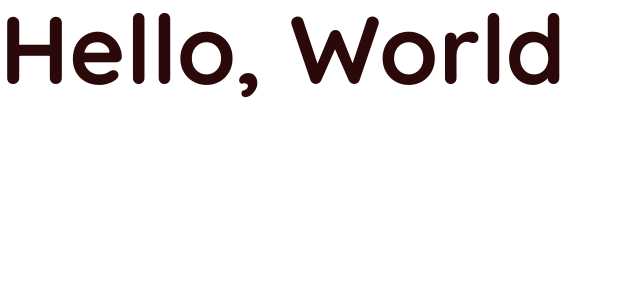
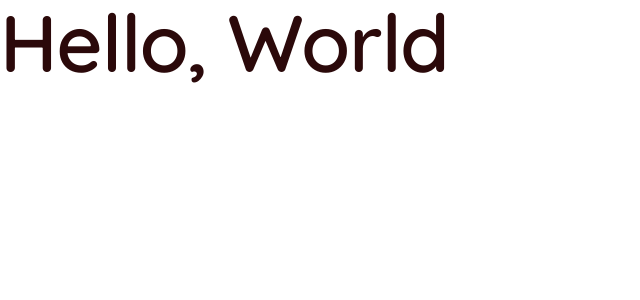
Before and after one commit to jakeswork/kued, a React (Create React App) app: page / in a window 1280 px wide. Shown: the top 300 px of the page, without its empty margins (0-640 px from the left). Built offline with nearby package versions, Linux system fonts and the light colour scheme.

Commit message:
style updates for text

```diff
--- /dev/null
+++ b/src/base.css
@@ -0,0 +1,22 @@
+html {
+  -ms-text-size-adjust: 100%;
+  -webkit-text-size-adjust: 100%;
+  font-size: 106.25%;
+  quotes: "“" "”";
+}
+
+body {
+  font-size: 17px;
+  line-height: 1.47059;
+  font-weight: 400;
+  letter-spacing: -.022em;
+  background-color: #fff;
+  font-style: normal;
+  font-synthesis: none;
+  font-feature-settings: 'kern';
+  -moz-font-feature-settings: 'kern';
+  -webkit-font-smoothing: antialiased;
+  -moz-osx-font-smoothing: grayscale;
+  direction: ltr;
+  text-align: left;
+}
--- a/src/components/Text/Text.jsx
+++ b/src/components/Text/Text.jsx
@@ -3,6 +3,7 @@ import React from 'react';
 import { propTypes, defaultProps } from './types';
 
 const Text = ({
+  bold,
   classes,
   children,
   h1,
@@ -13,19 +14,23 @@ const Text = ({
   caption,
   style,
 }) => {
-  if (h1) return <h1 style={style} className={classes.h1}>{ children }</h1>;
+  let styleOverride = style;
 
-  if (h2) return <h2 style={style} className={classes.h2}>{ children }</h2>;
+  if (bold) styleOverride = { fontWeight: 'bold', ...style };
 
-  if (h3) return <h3 style={style} className={classes.h3}>{ children }</h3>;
+  if (h1) return <h1 style={styleOverride} className={classes.h1}>{ children }</h1>;
 
-  if (h4) return <h4 style={style} className={classes.h4}>{ children }</h4>;
+  if (h2) return <h2 style={styleOverride} className={classes.h2}>{ children }</h2>;
 
-  if (h5) return <h5 style={style} className={classes.h5}>{ children }</h5>;
+  if (h3) return <h3 style={styleOverride} className={classes.h3}>{ children }</h3>;
 
-  if (caption) return <span style={style} className={classes.caption}>{ children }</span>;
+  if (h4) return <h4 style={styleOverride} className={classes.h4}>{ children }</h4>;
 
-  return <p style={style} className={classes.p}>{ children }</p>;
+  if (h5) return <h5 style={styleOverride} className={classes.h5}>{ children }</h5>;
+
+  if (caption) return <span style={styleOverride} className={classes.caption}>{ children }</span>;
+
+  return <p style={styleOverride} className={classes.p}>{ children }</p>;
 };
 
 Text.propTypes = propTypes;
--- a/src/components/Text/styles.js
+++ b/src/components/Text/styles.js
@@ -1,40 +1,55 @@
 const defaultStyles = theme => ({
   color: theme.textPrimary,
   fontFamily: theme.fontFamily,
+  fontWeight: 600,
 });
 
 export default theme => ({
   h1: {
     ...defaultStyles(theme),
-    fontWeight: 'bold',
-    fontSize: 96,
-    fontFamily: 'Quicksand,Open Sans,-apple-system,BlinkMacSystemFont,Segoe UI,Helvetica,Arial,sans-serif,Apple Color Emoji,Segoe UI Emoji,Segoe UI Symbol',
+    fontSize: 80,
+    lineHeight: '1.05em',
+    letterSpacing: '-.015em',
+    fontFamily: `Quicksand,${theme.fontFamily}`,
   },
   h2: {
     ...defaultStyles(theme),
-    fontWeight: 'bold',
-    fontSize: 80,
-    fontFamily: 'Quicksand,Open Sans,-apple-system,BlinkMacSystemFont,Segoe UI,Helvetica,Arial,sans-serif,Apple Color Emoji,Segoe UI Emoji,Segoe UI Symbol',
+    fontSize: 64,
+    lineHeight: '1.0625',
+    letterSpacing: '-.009em',
+    fontFamily: `Quicksand,${theme.fontFamily}`,
   },
   h3: {
     ...defaultStyles(theme),
-    fontSize: 64,
+    fontSize: 32,
+    lineHeight: '1.125',
+    letterSpacing: '.004em',
   },
   h4: {
     ...defaultStyles(theme),
-    fontSize: 48,
+    fontSize: 24,
+    lineHeight: '1.16667',
+    letterSpacing: '.009em',
   },
   h5: {
     ...defaultStyles(theme),
-    fontSize: 32,
+    fontSize: 21,
+    lineHeight: '1.38105',
+    fontWeight: 400,
+    letterSpacing: '.011em',
   },
   caption: {
     ...defaultStyles(theme),
     fontSize: 12,
-    fontWeight: 'bold',
+    lineHeight: '1.33341',
+    fontWeight: 400,
+    letterSpacing: '-.01em',
   },
   p: {
     ...defaultStyles(theme),
-    fontSize: 16,
+    fontSize: 17,
+    lineHeight: '1.47059',
+    fontWeight: 400,
+    letterSpacing: '-.022em',
   },
 });
--- a/src/index.jsx
+++ b/src/index.jsx
@@ -6,6 +6,7 @@ import 'typeface-open-sans';
 import 'typeface-quicksand';
 
 import './reset.css';
+import './base.css';
 import Home from './routes/Home';
 
 const theme = {
```
